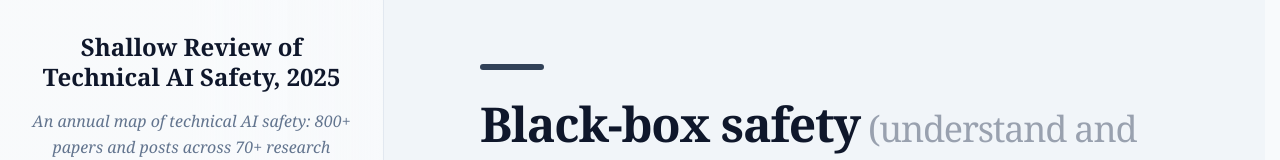
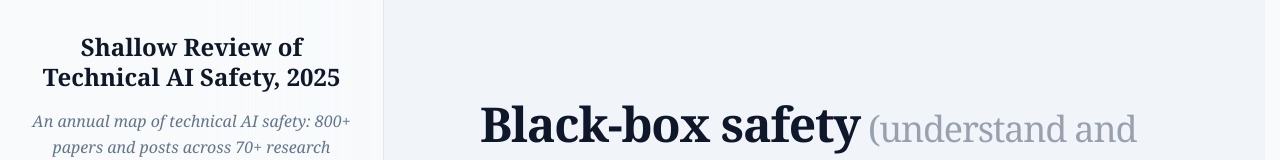
Before and after one commit to quantified-uncertainty/shallow-review-website, a Next.js app: page /Black_box_safety in a window 1280 px wide. Shown: the top 160 px of the page. Built offline with nearby package versions, Linux system fonts and the light colour scheme.

Commit message:
fix: match accent bar color to heading color on section pages
🤖 Generated with [Claude Code](https://claude.com/claude-code)

Co-Authored-By: Claude <noreply@anthropic.com>

```diff
--- a/src/app/[sectionId]/page.tsx
+++ b/src/app/[sectionId]/page.tsx
@@ -144,7 +144,7 @@ export default async function SectionPage({ params }: PageProps) {
         <div className="mb-8"></div>
 
         {/* Colored accent bar */}
-        <div className={`w-16 h-1.5 ${sectionColors.accent} rounded-full mb-6`}></div>
+        <div className={`w-16 h-1.5 ${sectionColors.heading.replace('text-', 'bg-')} rounded-full mb-6`}></div>
 
         <h1 className={`text-5xl font-bold mb-3 font-serif leading-tight tracking-tight ${sectionColors.heading}`}>
           {getNameWithoutParentheses(section.name)}
```
